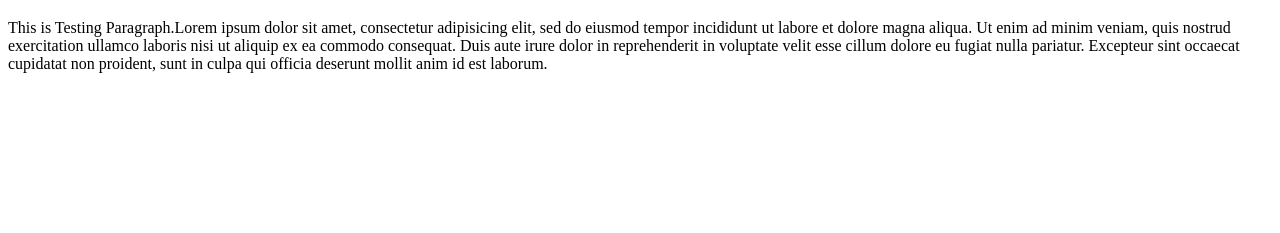
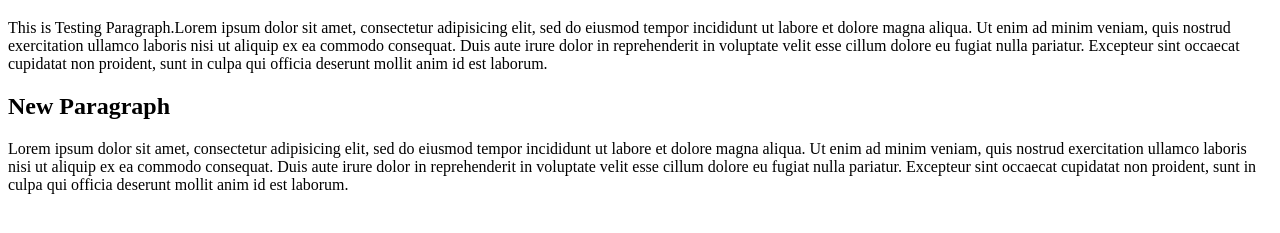
Before and after one commit to arkarthannaing/testing, a plain HTML site: page index.html in a window 1280 px wide. Shown: the part 61-294 px from the top of the page. Drawn offline with Linux system fonts and the light colour scheme.

Commit message:
Adding New paragraph in index.html

```diff
--- a/index.html
+++ b/index.html
@@ -14,5 +14,13 @@
 	cillum dolore eu fugiat nulla pariatur. Excepteur sint occaecat cupidatat non
 	proident, sunt in culpa qui officia deserunt mollit anim id est laborum.</p>
 
+	<h2>New Paragraph</h2>
+	<p>Lorem ipsum dolor sit amet, consectetur adipisicing elit, sed do eiusmod
+	tempor incididunt ut labore et dolore magna aliqua. Ut enim ad minim veniam,
+	quis nostrud exercitation ullamco laboris nisi ut aliquip ex ea commodo
+	consequat. Duis aute irure dolor in reprehenderit in voluptate velit esse
+	cillum dolore eu fugiat nulla pariatur. Excepteur sint occaecat cupidatat non
+	proident, sunt in culpa qui officia deserunt mollit anim id est laborum.</p>
+
 </body>
 </html>
```
